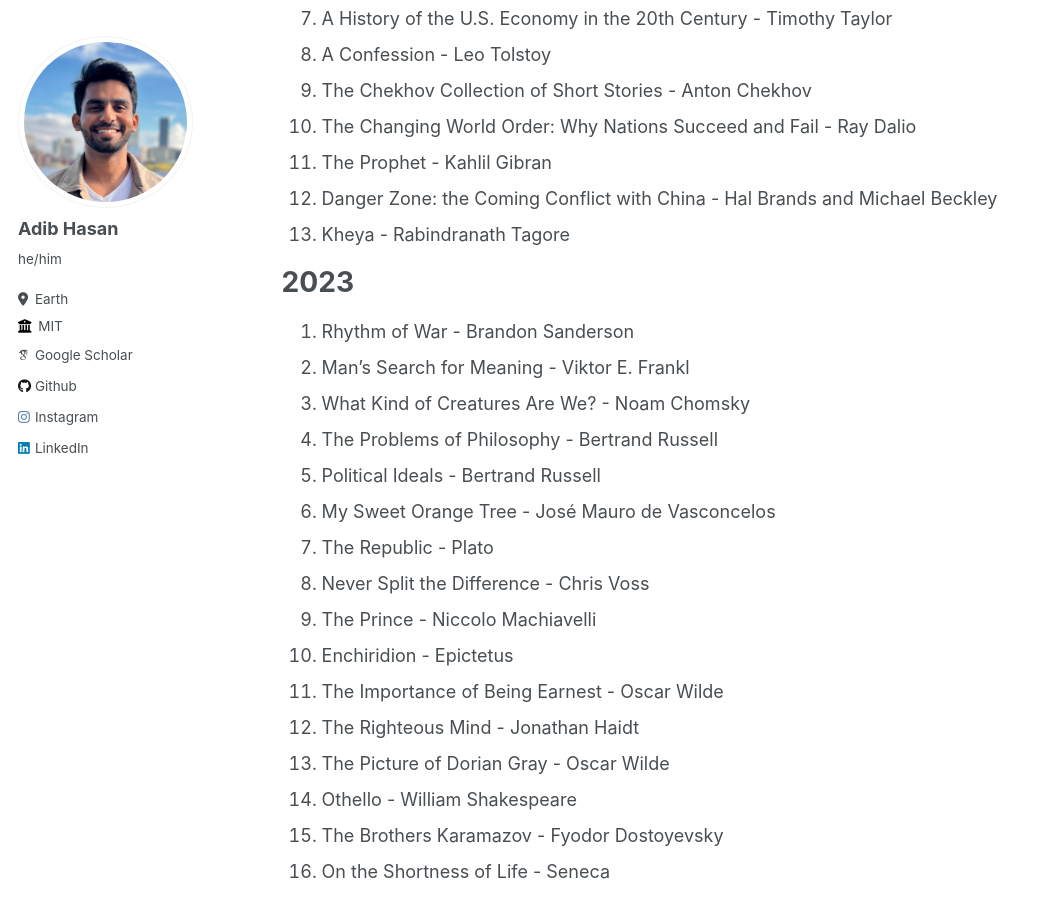
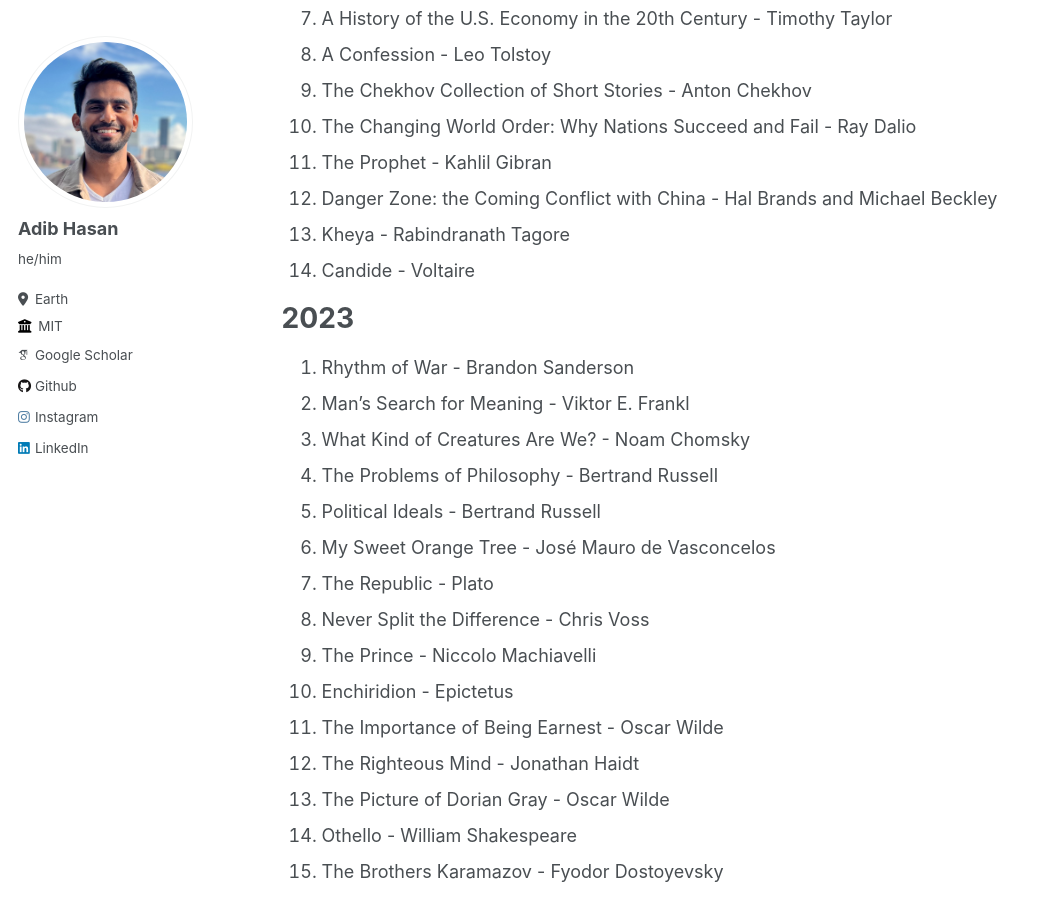
Before and after one commit to Neehan/neehan.github.io, a Jekyll site: the page built from _pages/reading.md, in a window 1280 px wide and 900 px high, scrolled down 423 px. Shown: the whole window, without its empty margins (0-1042 px from the left). Built offline with Jekyll 4.4.1, drawn with Linux system fonts in a browser that asks for light colours; some web fonts are replaced.

Commit message:
Update reading.md

```diff
--- a/_pages/reading.md
+++ b/_pages/reading.md
@@ -17,6 +17,7 @@ author_profile: true
 11. The Prophet - Kahlil Gibran
 12. Danger Zone: the Coming Conflict with China - Hal Brands and Michael Beckley
 13. Kheya - Rabindranath Tagore
+14. Candide - Voltaire
 
 # 2023
 1. Rhythm of War - Brandon Sanderson
```
